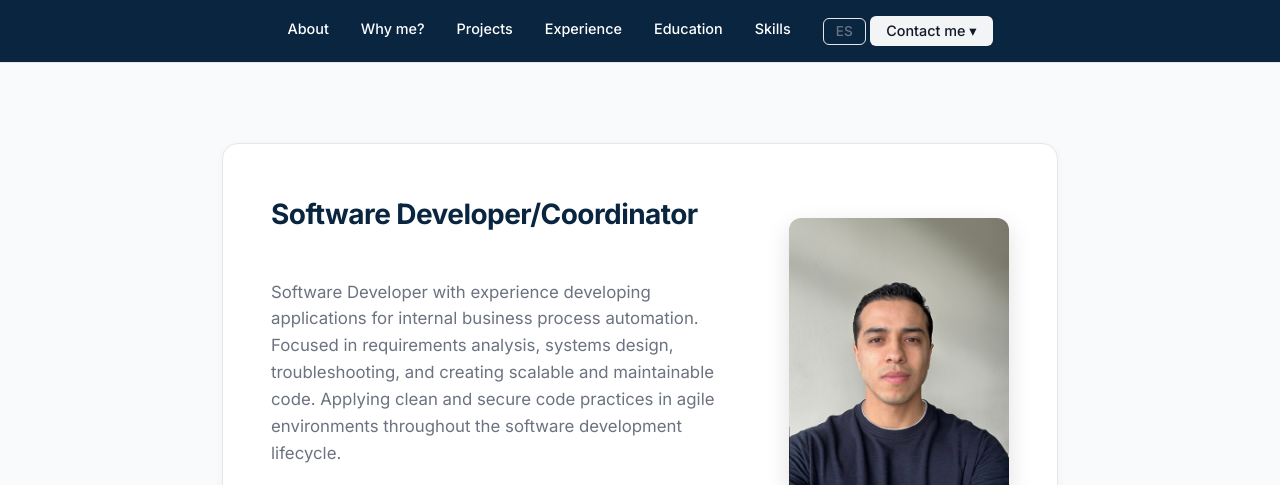
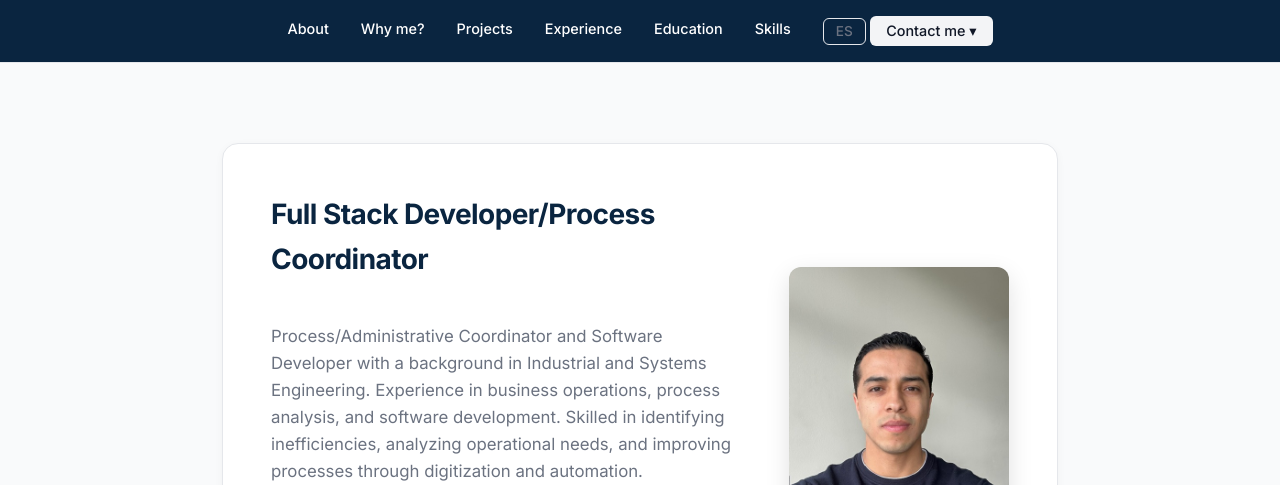
Before and after one commit to leonardomonge/ResumeWebPage, a plain HTML site: page index.html in a window 1280 px wide. Shown: the top 485 px of the page. Drawn offline with nearby package versions, Linux system fonts and the light colour scheme.

Commit message:
Update page3

```diff
--- a/index.html
+++ b/index.html
@@ -81,13 +81,18 @@
         <div class="about-container">
           <!-- Texto e links -->
           <div class="about-text">
-            <h2 data-i18n="aboutTitle">Software Developer/Coordinator</h2>
+            <h2 data-i18n="aboutTitle">
+              Full Stack Developer/Process Coordinator
+            </h2>
             <p class="about-desc" data-i18n="aboutDesc">
-              Software Developer with experience developing applications for
-              internal business process automation. Focused in requirements
-              analysis, systems design, troubleshooting, and creating scalable
-              and maintainable code. Applying clean and secure code practices in
-              agile environments throughout the software development lifecycle.
+              Process/Administrative Coordinator and Software Developer with a
+              background in Industrial and Systems Engineering. Experience in
+              business operations, process analysis, and software development.
+              Skilled in identifying inefficiencies, analyzing operational
+              needs, and improving processes through digitization and
+              automation. Experienced in translating requirements into practical
+              software solutions, combining business knowledge with technical
+              skills to optimize workflows and drive efficiency.
             </p>
             <div class="about-links">
               <a href="https://github.com/leonardomonge" target="_blank"
--- a/translations.js
+++ b/translations.js
@@ -11,10 +11,9 @@ const translations = {
 
     // About
 
-    aboutTitle: "Software Developer/Coordinator",
+    aboutTitle: "Full Stack Developer/Process Coordinator",
     aboutDesc:
-      "Software Developer with experience developing applications for internal business process automation. Focused in requirements analysis, systems design, troubleshooting, and creating scalable and maintainable code. Applying clean and secure code practices in agile environments throughout the software development lifecycle.",
-
+      "Process/Administrative Coordinator and Software Developer with a background in Industrial and Systems Engineering. Experience in business operations, process analysis, and software development. Skilled in identifying inefficiencies, analyzing operational needs, and improving processes through digitization and automation. Experienced in translating requirements into practical software solutions, combining business knowledge with technical skills to optimize workflows and drive efficiency.",
     // Why
     whyTitle: "Why work with me?",
     why1Title: "Fast Learner",
@@ -137,10 +136,9 @@ const translations = {
 
     // About
 
-    aboutTitle: "Desarrollador Full Stack/Coordinador",
+    aboutTitle: "Desarrollador Full Stack/Coordinador de Procesos",
     aboutDesc:
-      "Desarrollador de Software con experiencia en el desarrollo de aplicaciones para la automatización de procesos empresariales internos. Enfocado en el análisis de requisitos, el diseño de sistemas, la resolución de problemas y la creación de código escalable y fácil de mantener. Aplicando prácticas de código limpio y seguro en entornos ágiles a lo largo de todo el ciclo de vida del desarrollo de software.",
-
+      "Coordinador de procesos/administración y desarrollador de software con formación en Ingeniería Industrial y de Sistemas. Cuento con experiencia en operaciones empresariales, análisis de procesos y desarrollo de software. Tengo habilidades para identificar ineficiencias, analizar necesidades operativas y mejorar procesos mediante la digitalización y la automatización. Experiencia en la traducción de requisitos en soluciones de software prácticas, combinando conocimientos de negocio y habilidades técnicas para optimizar flujos de trabajo e impulsar la eficiencia.",
     // Why
     whyTitle: "¿Por qué trabajar conmigo?",
     why1Title: "Aprendizaje Rápido",
```
Also changed, not shown: 1 other file.
